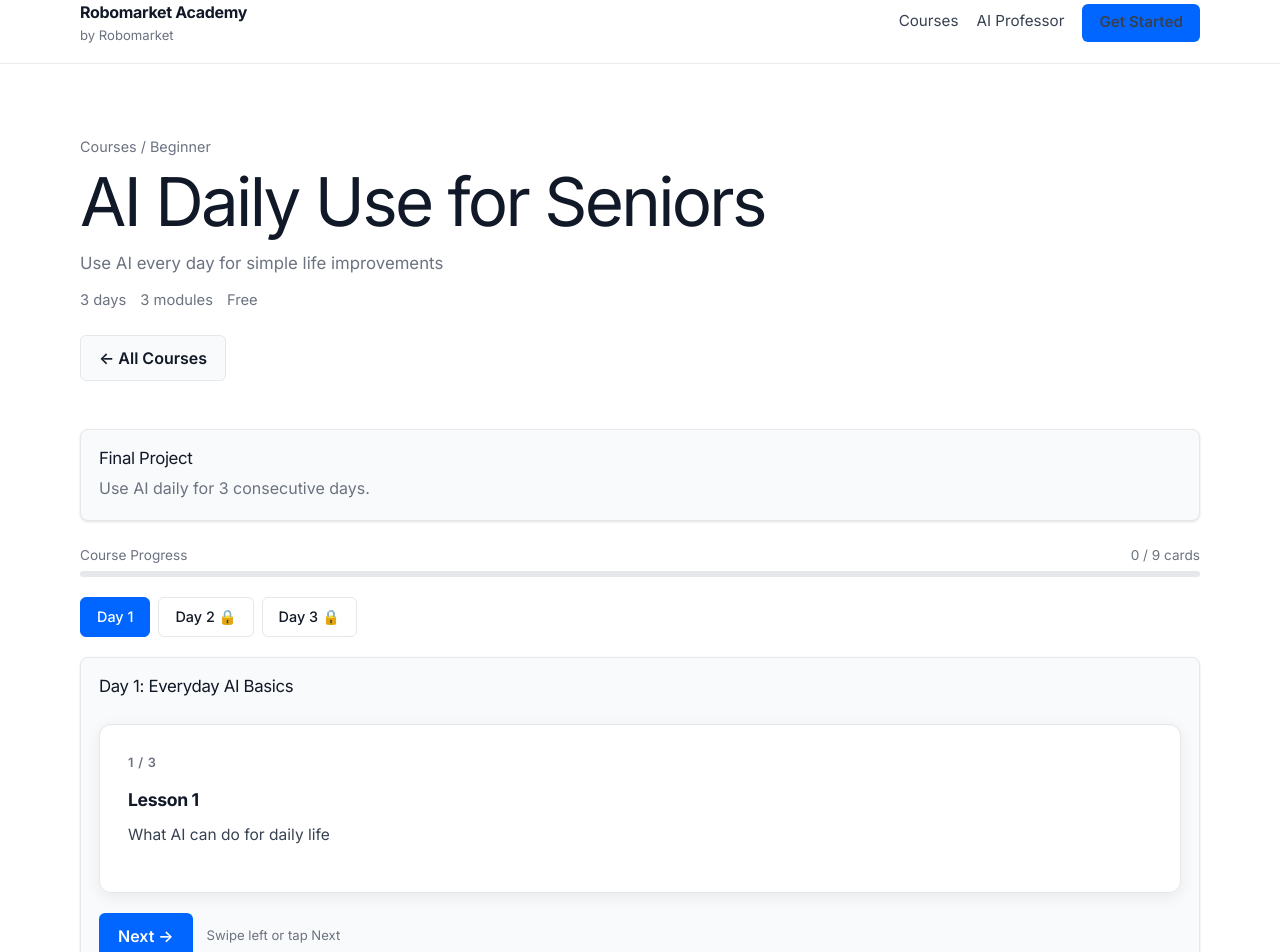
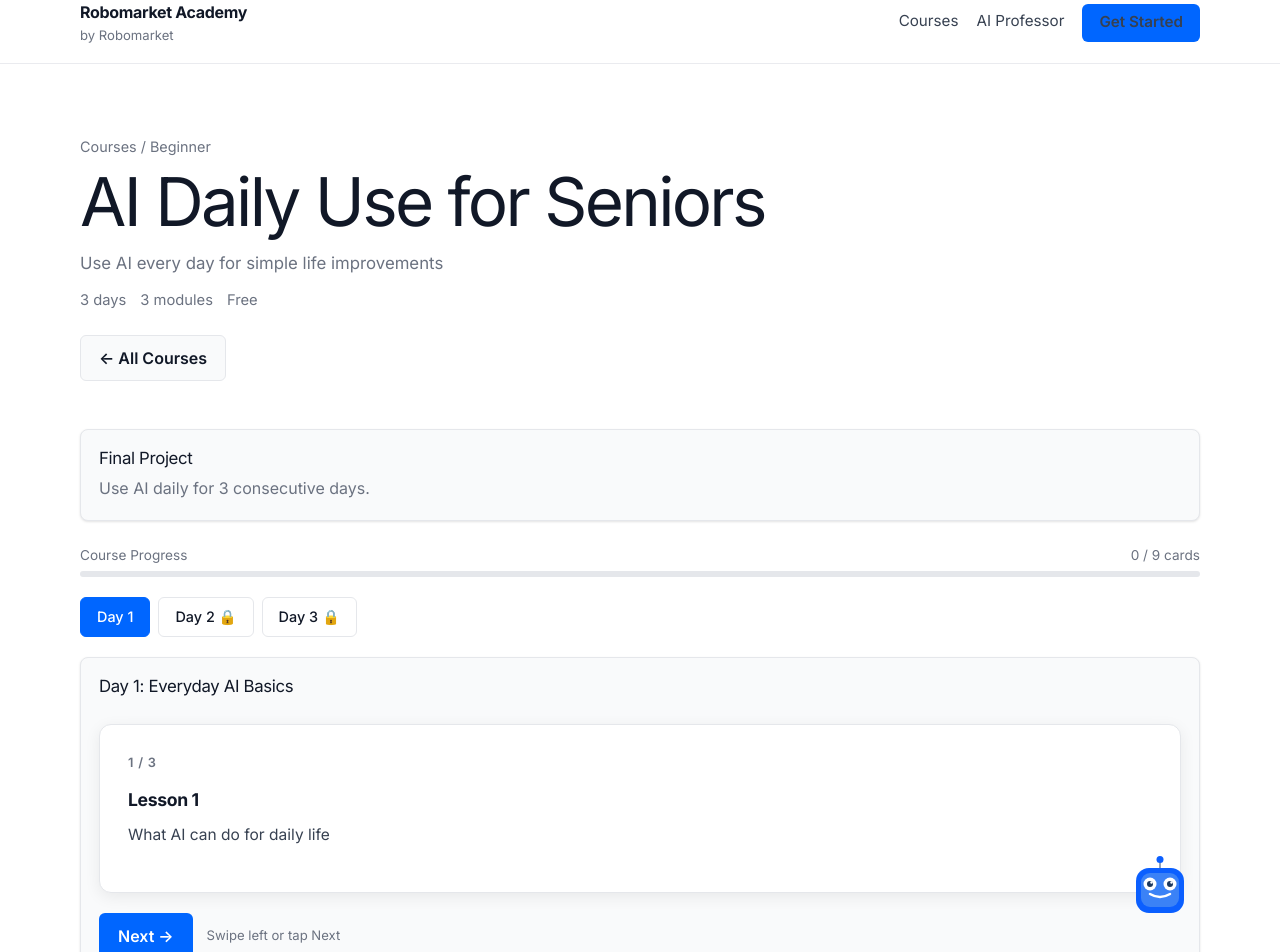
Before and after one commit to Joenasriani/aicourses, a Next.js app: page /courses/ai-seniors-daily in a window 1280 px wide. Shown: the top 952 px of the page. Built offline with nearby package versions, Linux system fonts and the light colour scheme.

Commit message:
feat: add Robo-Buddy mascot with animated gamification states
Agent-Logs-Url: https://github.com/Joenasriani/aicourses/sessions/c6c5f0f0-2818-4ed1-bc7c-9d79666d8c01

Co-authored-by: Joenasriani <3828735+Joenasriani@users.noreply.github.com>

```diff
--- a/app/globals.css
+++ b/app/globals.css
@@ -587,6 +587,7 @@ p {
 }
 
 .lesson-card {
+  position: relative;
   background: #ffffff;
   border: 1px solid var(--border);
   border-radius: 12px;
@@ -675,6 +676,7 @@ p {
 
 /* ── Quiz Gate ───────────────────────────────────────────────────────── */
 .quiz-gate {
+  position: relative;
   display: flex;
   flex-direction: column;
   gap: 1.5rem;
@@ -754,3 +756,13 @@ p {
   font-weight: 600;
   font-size: 0.97rem;
 }
+
+/* ── Mascot Overlay ────────────────────────────────────────────────── */
+.mascot-overlay {
+  position: absolute;
+  bottom: -28px;
+  right: -12px;
+  z-index: 10;
+  pointer-events: none;
+  line-height: 0;
+}
--- a/components/LessonCard.js
+++ b/components/LessonCard.js
@@ -1,8 +1,9 @@
 "use client"
 
-import { useState, useEffect } from "react"
+import { useState, useEffect, useRef } from "react"
 import { motion, AnimatePresence } from "framer-motion"
 import { useLearning } from "@/app/context/LearningContext"
+import Mascot from "@/components/Mascot"
 
 /**
  * LessonCard — swipeable card deck for a single course day.
@@ -17,9 +18,20 @@ export default function LessonCard({ courseSlug, dayIndex, cards, onAllComplete
   const [direction, setDirection] = useState(1)
   const [canAdvance, setCanAdvance] = useState(false)
   const [taskDone, setTaskDone] = useState(false)
+  const [mascotState, setMascotState] = useState("idle")
+  const celebrateTimerRef = useRef(null)
+  const taskTimerRef = useRef(null)
   const { markCardComplete, isCardComplete } = useLearning()
 
   const card = cards[currentIndex]
+
+  // Clean up any pending mascot timers when the component unmounts
+  useEffect(() => {
+    return () => {
+      clearTimeout(celebrateTimerRef.current)
+      clearTimeout(taskTimerRef.current)
+    }
+  }, [])
 
   // Reset unlock timer whenever the active card changes
   useEffect(() => {
@@ -42,7 +54,9 @@ export default function LessonCard({ courseSlug, dayIndex, cards, onAllComplete
     markCardComplete(courseSlug, dayIndex, currentIndex)
     const next = currentIndex + dir
     if (next >= cards.length) {
-      onAllComplete?.()
+      // Show celebrate animation briefly before handing off to parent
+      setMascotState("celebrate")
+      celebrateTimerRef.current = setTimeout(() => onAllComplete?.(), 800)
       return
     }
     setDirection(dir)
@@ -91,12 +105,19 @@ export default function LessonCard({ courseSlug, dayIndex, cards, onAllComplete
                 checked={taskDone}
                 onChange={(e) => {
                   setTaskDone(e.target.checked)
-                  if (e.target.checked) setCanAdvance(true)
+                  if (e.target.checked) {
+                    setCanAdvance(true)
+                    setMascotState("happy")
+                    clearTimeout(taskTimerRef.current)
+                    taskTimerRef.current = setTimeout(() => setMascotState("idle"), 1500)
+                  }
                 }}
               />
               <span>{card.task}</span>
             </label>
           )}
+
+          <Mascot state={mascotState} />
         </motion.div>
       </AnimatePresence>
 
--- /dev/null
+++ b/components/Mascot.js
@@ -0,0 +1,85 @@
+"use client"
+
+import { motion } from "framer-motion"
+
+/** SVG robot face whose expression changes to match the current state */
+function RoboBuddySvg({ state }) {
+  const mouthPath =
+    state === "confused"
+      ? "M 22 42 Q 32 37 42 42" // frown
+      : "M 22 38 Q 32 44 42 38" // smile
+
+  return (
+    <svg
+      viewBox="0 0 64 64"
+      width="64"
+      height="64"
+      fill="none"
+      xmlns="http://www.w3.org/2000/svg"
+      aria-label="Robo-Buddy mascot"
+    >
+      {/* Antenna */}
+      <line x1="32" y1="5" x2="32" y2="13" stroke="#94a3b8" strokeWidth="2" strokeLinecap="round" />
+      <circle cx="32" cy="3.5" r="3.5" fill="#0B5FFF" />
+
+      {/* Head */}
+      <rect x="8" y="12" width="48" height="45" rx="13" fill="#0B5FFF" />
+
+      {/* Face plate */}
+      <rect x="13" y="17" width="38" height="34" rx="9" fill="#3B82F6" />
+
+      {/* Left eye */}
+      <circle cx="22" cy="28" r="6.5" fill="white" />
+      <circle cx="22" cy="28" r="3" fill="#1e3a5f" />
+      <circle cx="23.5" cy="26.5" r="1.2" fill="white" />
+
+      {/* Right eye */}
+      <circle cx="42" cy="28" r="6.5" fill="white" />
+      <circle cx="42" cy="28" r="3" fill="#1e3a5f" />
+      <circle cx="43.5" cy="26.5" r="1.2" fill="white" />
+
+      {/* Mouth */}
+      <path d={mouthPath} stroke="white" strokeWidth="2.5" strokeLinecap="round" />
+    </svg>
+  )
+}
+
+/** Per-state animation config */
+const STATE_ANIM = {
+  idle: {
+    animate: { y: [0, -6, 0] },
+    transition: { duration: 2, repeat: Infinity, ease: "easeInOut" },
+  },
+  happy: {
+    animate: { y: [0, -14, 0, -7, 0] },
+    transition: { duration: 0.5, ease: "easeOut" },
+  },
+  confused: {
+    animate: { rotate: [-8, 8, -8, 8, 0] },
+    transition: { duration: 0.5 },
+  },
+  celebrate: {
+    animate: { rotate: [0, 360], scale: [1, 1.25, 1] },
+    transition: { duration: 0.75, ease: "easeInOut" },
+  },
+}
+
+/**
+ * Mascot — animated "Robo-Buddy" character used for gamification feedback.
+ * Place inside a `position: relative` container; the mascot anchors itself
+ * to the bottom-right corner via absolute positioning.
+ *
+ * @param {"idle"|"happy"|"confused"|"celebrate"} state
+ */
+export default function Mascot({ state = "idle" }) {
+  const { animate, transition } = STATE_ANIM[state] ?? STATE_ANIM.idle
+
+  return (
+    <div className="mascot-overlay" aria-hidden="true">
+      {/* key={state} restarts the animation cleanly on every state transition */}
+      <motion.div key={state} animate={animate} transition={transition}>
+        <RoboBuddySvg state={state} />
+      </motion.div>
+    </div>
+  )
+}
--- a/components/QuizGate.js
+++ b/components/QuizGate.js
@@ -1,8 +1,9 @@
 "use client"
 
-import { useState } from "react"
+import { useState, useEffect, useRef } from "react"
 import { motion } from "framer-motion"
 import { useLearning } from "@/app/context/LearningContext"
+import Mascot from "@/components/Mascot"
 
 /** Robomarket Blue — used for correct-answer highlight */
 const ROBOMARKET_BLUE = "#0B5FFF"
@@ -24,11 +25,29 @@ export default function QuizGate({ courseSlug, dayIndex, questions, onPass }) {
   const [submitted, setSubmitted] = useState(false)
   // Index of the question whose option row should shake (wrong answer feedback)
   const [shakeQuestion, setShakeQuestion] = useState(null)
+  const [mascotState, setMascotState] = useState("idle")
+  const mascotTimerRef = useRef(null)
   const { markDayComplete } = useLearning()
+
+  // Clean up any pending mascot timer on unmount
+  useEffect(() => {
+    return () => clearTimeout(mascotTimerRef.current)
+  }, [])
+
+  function setMascotThenIdle(nextState, delay) {
+    clearTimeout(mascotTimerRef.current)
+    setMascotState(nextState)
+    mascotTimerRef.current = setTimeout(() => setMascotState("idle"), delay)
+  }
 
   function selectAnswer(qIndex, optIndex) {
     if (submitted) return
     setAnswers((prev) => ({ ...prev, [qIndex]: optIndex }))
+    if (optIndex === questions[qIndex].correctIndex) {
+      setMascotThenIdle("happy", 1200)
+    } else {
+      setMascotThenIdle("confused", 800)
+    }
   }
 
   function handleSubmit() {
@@ -38,12 +57,18 @@ export default function QuizGate({ courseSlug, dayIndex, questions, onPass }) {
     const firstWrong = questions.findIndex((q, i) => answers[i] !== q.correctIndex)
     if (firstWrong !== -1) {
       setShakeQuestion(firstWrong)
-      setTimeout(() => setShakeQuestion(null), 600)
+      clearTimeout(mascotTimerRef.current)
+      setMascotState("confused")
+      mascotTimerRef.current = setTimeout(() => {
+        setShakeQuestion(null)
+        setMascotState("idle")
+      }, 800)
       return
     }
 
     // All correct — mark day complete and award XP
     setSubmitted(true)
+    setMascotState("celebrate")
     markDayComplete(courseSlug, dayIndex, 50)
     onPass?.()
   }
@@ -117,6 +142,8 @@ export default function QuizGate({ courseSlug, dayIndex, questions, onPass }) {
           🎉 You passed! +50 XP earned. Next day unlocked!
         </div>
       )}
+
+      <Mascot state={mascotState} />
     </div>
   )
 }
```
